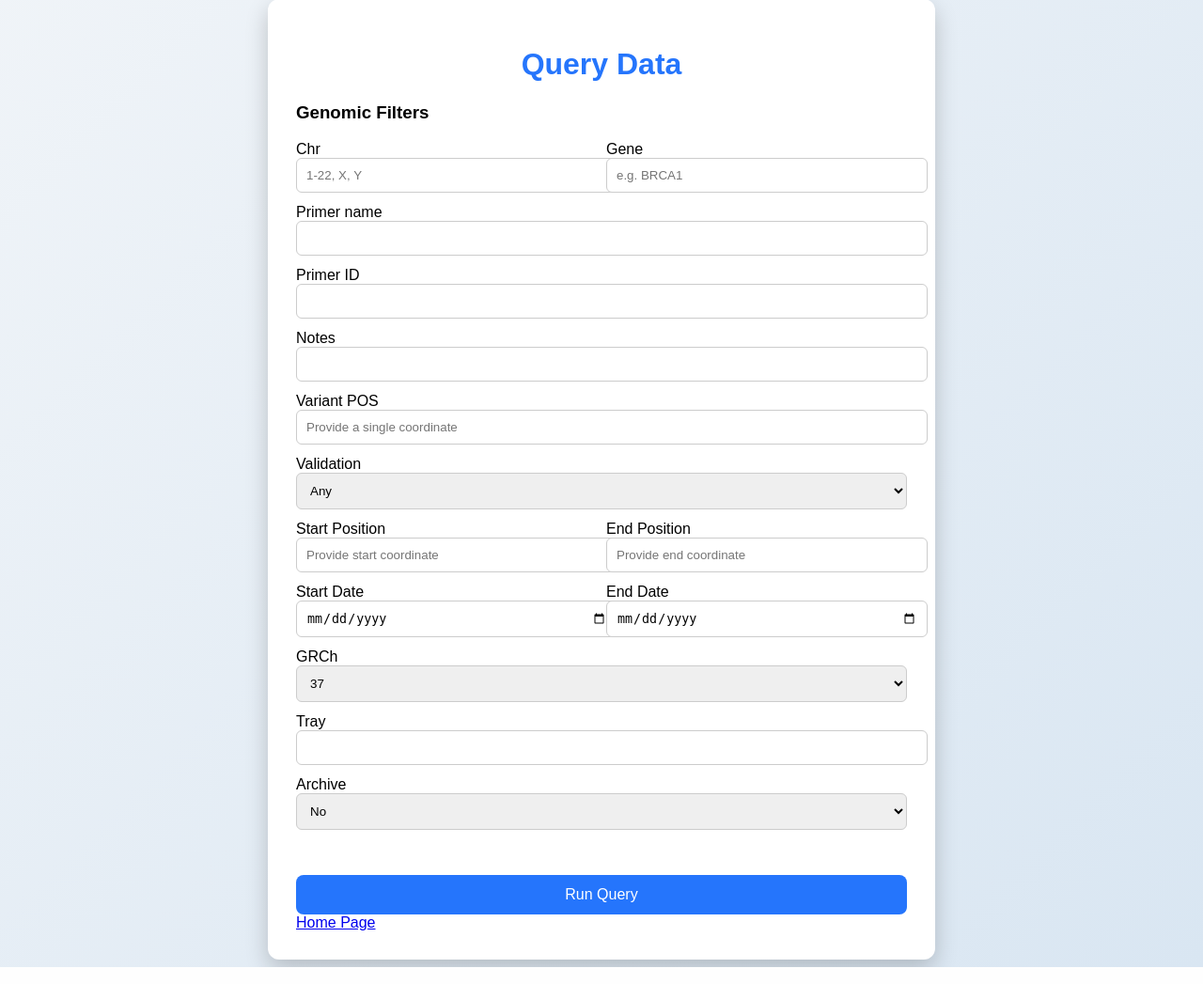
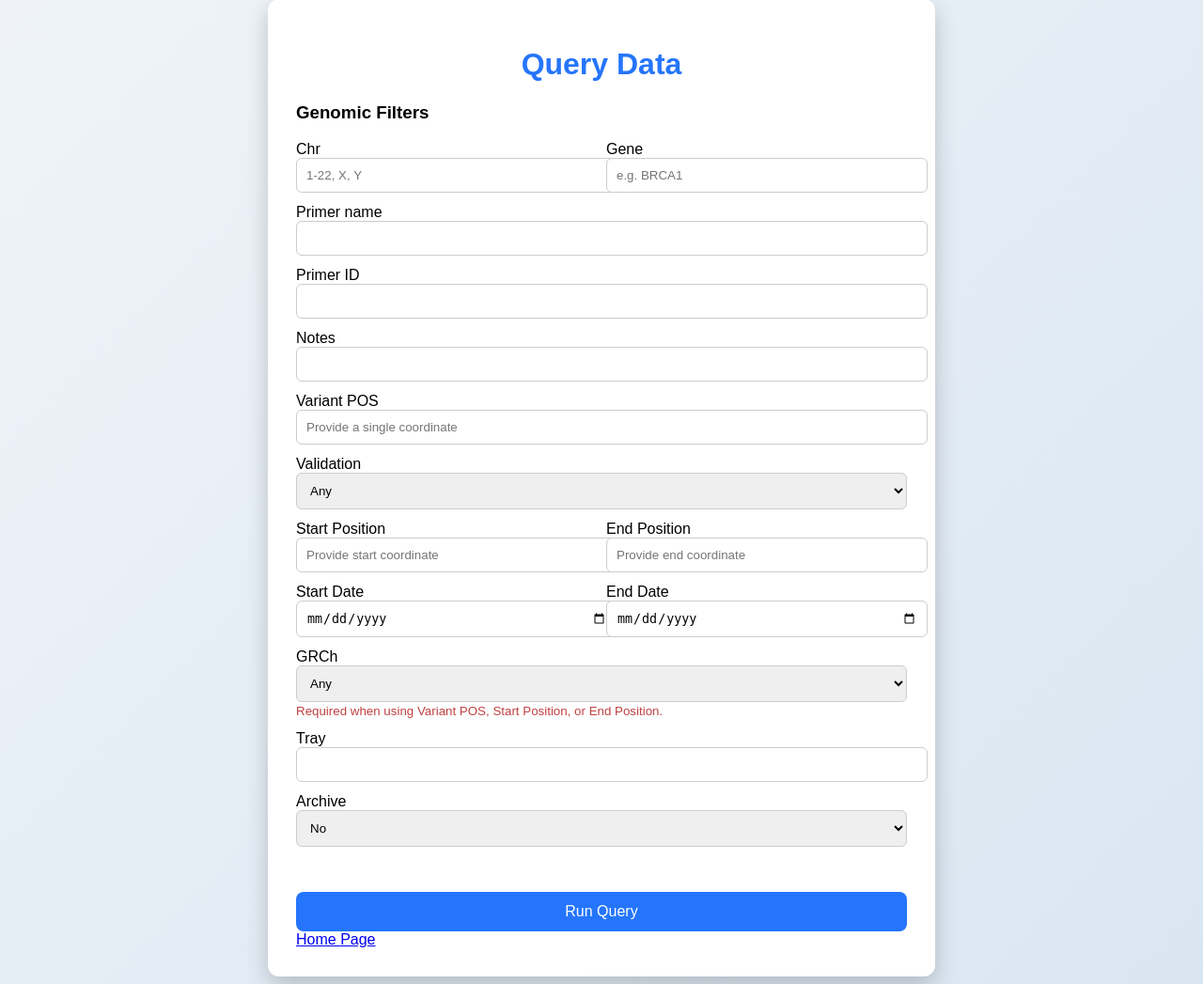
Before and after one commit to moka-guys/gstt_primer_design, a Flask app: page /query in a window 1280 px wide. Shown: the part 49-1096 px from the top of the page at 94% size. Run offline with Flask 3, Linux system fonts and the light colour scheme; the visitor is signed in with stand-in values (Sample User, id 1); parts of the project's set-up code (start-up, migrations or seed data) failed here and were passed over; some libraries are stand-ins or nearby versions.

Commit message:
update PRADA query

```diff
--- a/app.py
+++ b/app.py
@@ -407,6 +407,26 @@ def query_data():
         start_date = request.form.get('start_date')
         end_date = request.form.get('end_date')
         variant_pos = request.form.get('variant_pos')
+
+        if bool(start) != bool(end):
+            return render_template(
+                "query_result.html",
+                results=None,
+                editable_columns=None,
+                error="Please provide both Start Position and End Position."
+            )
+
+        # If any genomic coordinate is provided, GRCh is required
+        if (variant_pos or start or end) and grch not in ("37", "38"):
+            return render_template(
+                "query_result.html",
+                results=None,
+                editable_columns=None,
+                error=(
+                    "Please select GRCh 37 or GRCh 38 when using "
+                    "Variant POS, Start Position, or End Position."
+                )
+            )
         # ensure at least one filter exists
         if not any([chr_val, gene_val, primer_name, primer_id, passed_validation,
                     grch, tray, start, end, archive, notes, start_date, end_date,
--- a/templates/query.html
+++ b/templates/query.html
@@ -148,10 +148,14 @@
         <div class="filter-row">
             <div>
                 <label>GRCh</label>
-                <select name="grch">
-                    <option value="37" selected>37</option>
+                <select name="grch" id="grch">
+                    <option value="">Any</option>
+                    <option value="37">37</option>
                     <option value="38">38</option>
                 </select>
+                <small id="grch-help" style="color: #c14040;">
+                    Required when using Variant POS, Start Position, or End Position.
+                </small>
             </div>
         </div>
         <div class="filter-row">
@@ -176,7 +180,30 @@
         <button type="submit">Run Query</button>
         <a href="{{ url_for('index') }}" class="home-btn">Home Page</a>
     </form>
+    <script>
+        document.querySelector("form").addEventListener("submit", function(event) {
 
+            const variantPos = document.querySelector('input[name="variant_pos"]').value.trim();
+            const startPos = document.querySelector('input[name="start"]').value.trim();
+            const endPos = document.querySelector('input[name="end"]').value.trim();
+            const grch = document.querySelector('select[name="grch"]').value;
+
+            const hasCoordinate =
+                variantPos !== "" ||
+                startPos !== "" ||
+                endPos !== "";
+
+            if (hasCoordinate && grch === "") {
+                event.preventDefault();
+
+                alert(
+                    "Please select GRCh 37 or GRCh 38 when entering Variant POS, Start Position, or End Position."
+                );
+
+                document.querySelector('select[name="grch"]').focus();
+            }
+        });
+        </script>
 </div>
 </body>
 </html>
```
Also changed, not shown: database/query_db.py (+15 -4 lines).
